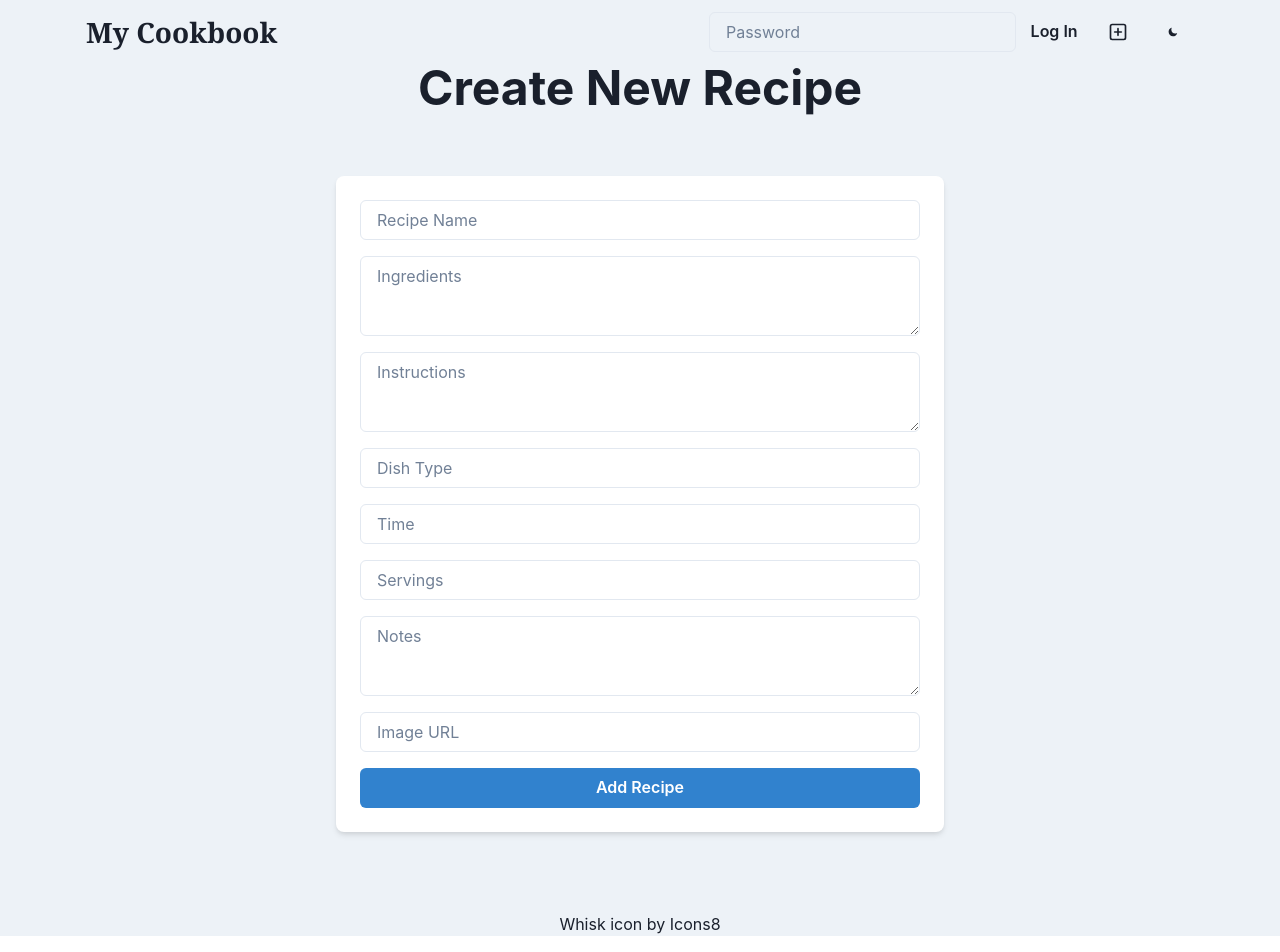
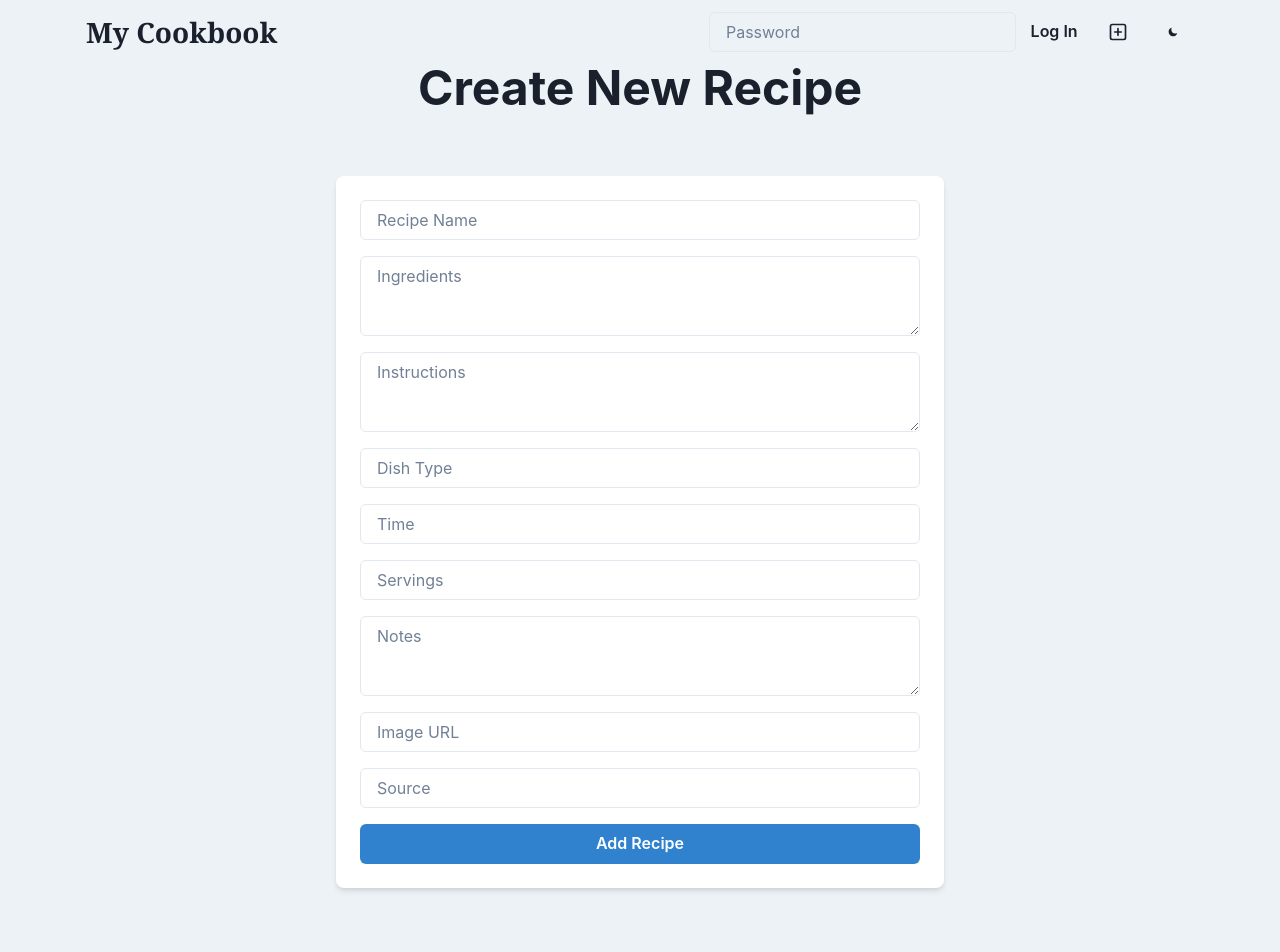
Before and after one commit to LaurenCummings/cookbook-project, a React (Vite) app in the folder frontend/: page /create in a window 1280 px wide. Shown: the top 952 px of the page. Built offline with nearby package versions, Linux system fonts and the light colour scheme.

Commit message:
added source to createRecipe page

```diff
--- a/frontend/src/pages/CreatePage.jsx
+++ b/frontend/src/pages/CreatePage.jsx
@@ -23,6 +23,7 @@ const CreatePage = () => {
     servings: "",
     notes: "",
     image: "",
+    source: "",
   });
 
   const navigate = useNavigate();
@@ -129,6 +130,14 @@ const CreatePage = () => {
                 setNewRecipe({ ...newRecipe, image: e.target.value })
               }
             />
+            <Input
+              placeholder="Source"
+              name="source"
+              value={newRecipe.source}
+              onChange={(e) =>
+                setNewRecipe({ ...newRecipe, source: e.target.value })
+              }
+            />
 
             <Button colorScheme="blue" onClick={handleAddRecipe} w="full">
               Add Recipe
```
